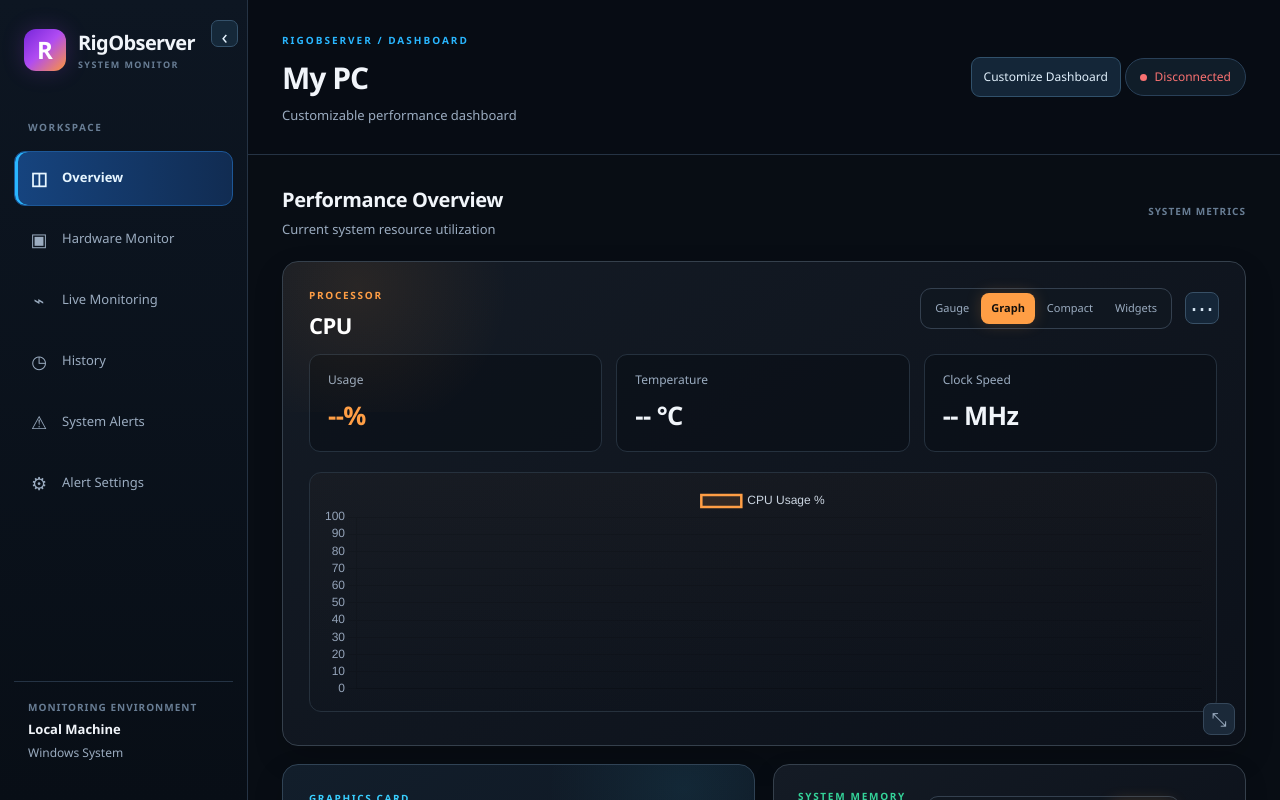
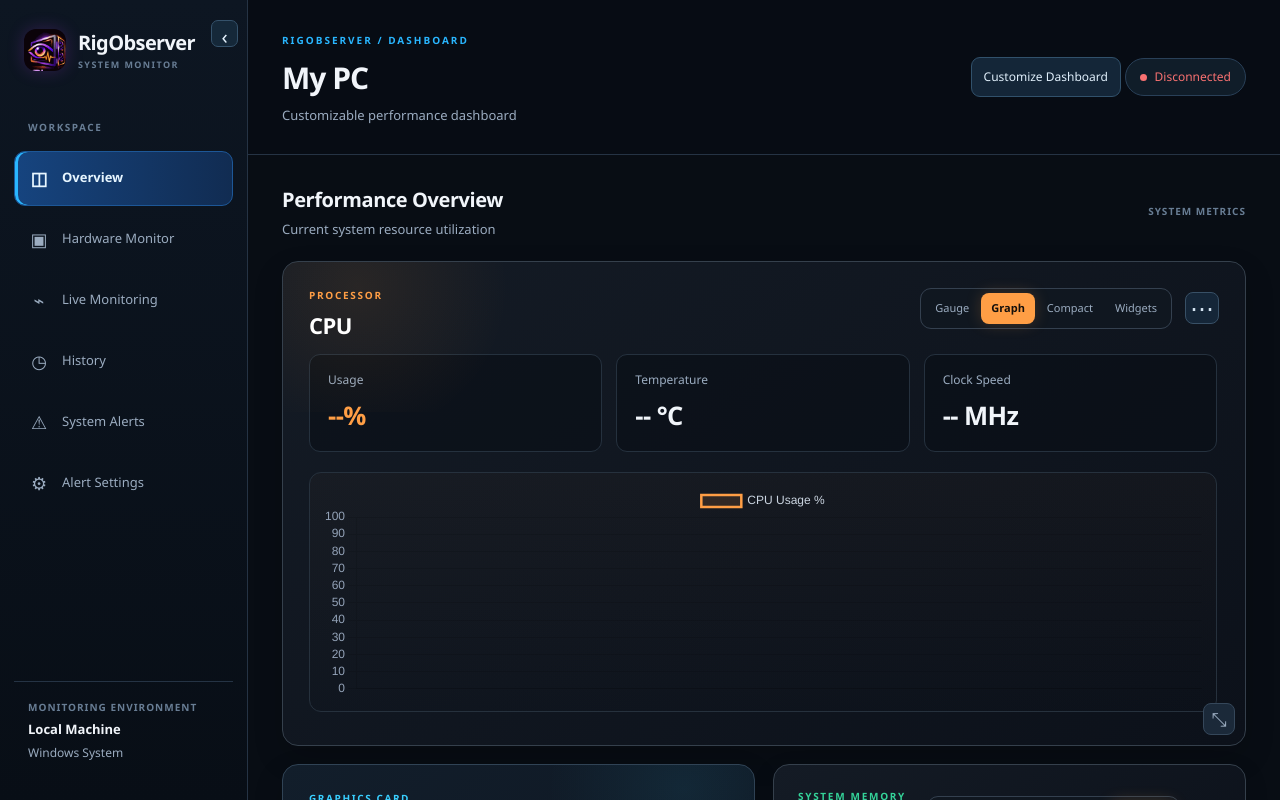
Before and after one commit to KostasNikP/PulseWatch, a plain HTML site: page app/static/index.html in a window 1280 px wide. Shown: the top 800 px of the page. Drawn offline with nearby package versions, Linux system fonts and the light colour scheme; no server answers.

Commit message:
Install approved RigObserver eye-and-PC icon in dashboard branding

```diff
--- a/app/static/dashboard-v3.css
+++ b/app/static/dashboard-v3.css
@@ -75,11 +75,18 @@
 }
 
 .brand-icon {
-    /* Temporary monogram until the approved logo asset is installed. */
-    background: linear-gradient(135deg, #7726da 0%, #b04cf2 48%, #ff9639 100%);
-    color: #ffffff;
+    background: #100a1b;
     border-radius: 12px;
-    box-shadow: 0 0 22px rgba(164, 68, 238, 0.22);
+    overflow: hidden;
+    flex: 0 0 42px;
+    box-shadow: 0 0 17px rgba(172, 66, 230, 0.22);
+}
+.brand-icon img {
+    display: block;
+    width: 100%;
+    height: 100%;
+    object-fit: contain;
+    border-radius: inherit;
 }
 
 .brand-name {
--- a/app/static/index.html
+++ b/app/static/index.html
@@ -6,9 +6,10 @@
     <meta name="viewport" content="width=device-width, initial-scale=1.0">
 
     <title>RigObserver | System Monitoring</title>
+    <link rel="icon" type="image/png" href="/static/rigobserver-icon.png?v=1">
 
     <link rel="stylesheet" href="/static/style.css?v=0.3.0-gpu-fix1">
-    <link rel="stylesheet" href="/static/dashboard-v3.css?v=0.3.0-rigobserver1">
+    <link rel="stylesheet" href="/static/dashboard-v3.css?v=0.3.0-rigobserver2">
     <link rel="stylesheet" href="/static/dashboard-widgets.css?v=0.3.0-widgets12">
 </head>
 
@@ -22,7 +23,7 @@
                     aria-label="Collapse sidebar" aria-expanded="true" title="Collapse sidebar">‹</button>
 
             <a href="#overview" class="brand">
-                <div class="brand-icon">R</div>
+                <div class="brand-icon"><img src="/static/rigobserver-icon.png?v=1" width="42" height="42" alt=""></div>
 
                 <div class="brand-info">
                     <span class="brand-name">RigObserver</span>
```
Also changed, not shown: app/static/rigobserver-icon.png (added).
